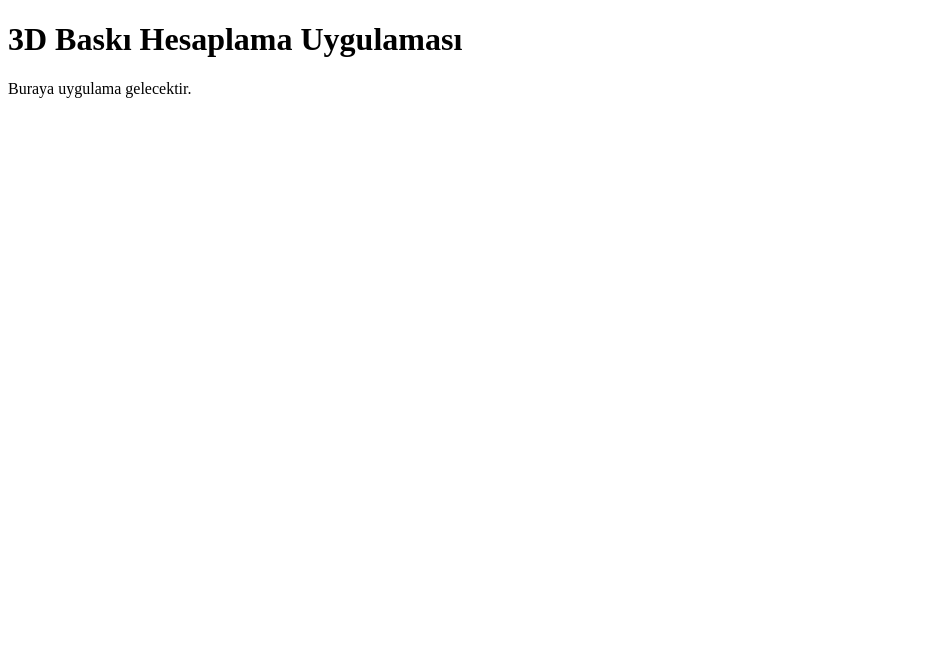
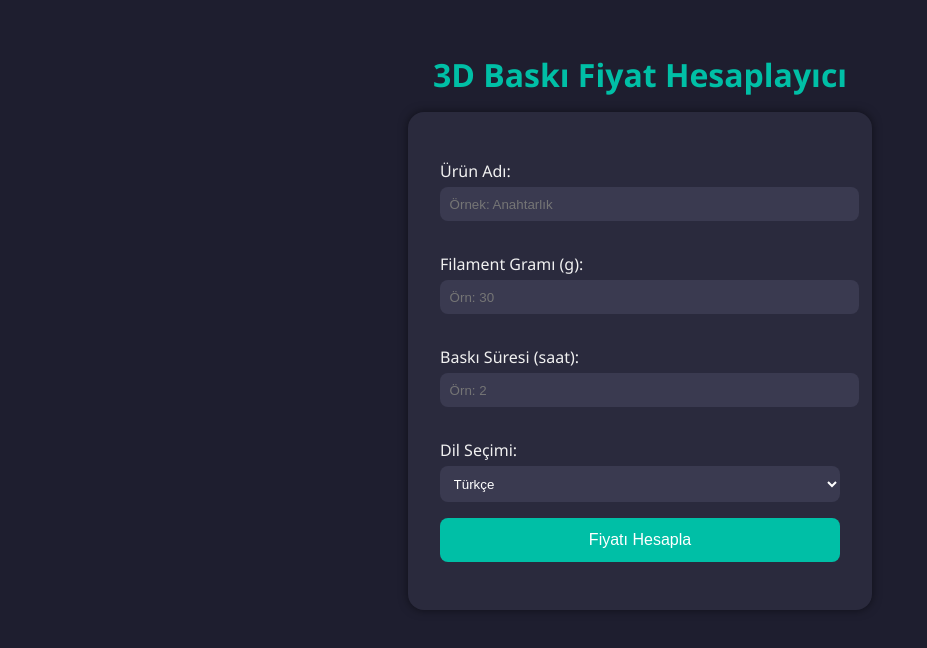
Before and after one commit to nika-3d/Printer-calculator, a plain HTML site: page index.html in a window 1280 px wide. Shown: the whole page, without its empty margins (0-927 px from the left). Drawn offline with Linux system fonts and the light colour scheme.

Commit message:
Add files via upload

```diff
--- a/index.html
+++ b/index.html
@@ -1,11 +1,106 @@
 <!DOCTYPE html>
-<html lang="en">
+<html lang="tr">
 <head>
-  <meta charset="UTF-8">
-  <title>3D Baskı Fiyat Hesaplama</title>
+  <meta charset="UTF-8" />
+  <meta name="viewport" content="width=device-width, initial-scale=1.0" />
+  <title>3D Baskı Fiyat Hesaplayıcı</title>
+  <style>
+    body {
+      background-color: #1e1e2f;
+      color: #f1f1f1;
+      font-family: 'Segoe UI', Tahoma, Geneva, Verdana, sans-serif;
+      margin: 0;
+      padding: 2rem;
+      display: flex;
+      flex-direction: column;
+      align-items: center;
+    }
+    h1 {
+      color: #00bfa6;
+      margin-bottom: 1rem;
+    }
+    .calculator {
+      background-color: #2a2a3d;
+      padding: 2rem;
+      border-radius: 1rem;
+      box-shadow: 0 0 10px rgba(0,0,0,0.5);
+      max-width: 400px;
+      width: 100%;
+    }
+    label {
+      display: block;
+      margin: 1rem 0 0.3rem;
+    }
+    input, select {
+      width: 100%;
+      padding: 0.6rem;
+      border: none;
+      border-radius: 0.5rem;
+      margin-bottom: 1rem;
+      background-color: #3a3a50;
+      color: #fff;
+    }
+    button {
+      width: 100%;
+      padding: 0.8rem;
+      background-color: #00bfa6;
+      border: none;
+      border-radius: 0.5rem;
+      color: white;
+      font-size: 1rem;
+      cursor: pointer;
+      transition: background 0.3s ease;
+    }
+    button:hover {
+      background-color: #009e8c;
+    }
+    .result {
+      margin-top: 1rem;
+      font-size: 1.2rem;
+      color: #ffd166;
+      text-align: center;
+    }
+  </style>
 </head>
 <body>
-  <h1>3D Baskı Hesaplama Uygulaması</h1>
-  <p>Buraya uygulama gelecektir.</p>
+  <h1>3D Baskı Fiyat Hesaplayıcı</h1>
+  <div class="calculator">
+    <label for="product">Ürün Adı:</label>
+    <input type="text" id="product" placeholder="Örnek: Anahtarlık" />
+
+    <label for="weight">Filament Gramı (g):</label>
+    <input type="number" id="weight" placeholder="Örn: 30" />
+
+    <label for="time">Baskı Süresi (saat):</label>
+    <input type="number" id="time" placeholder="Örn: 2" />
+
+    <label for="language">Dil Seçimi:</label>
+    <select id="language">
+      <option value="tr">Türkçe</option>
+      <option value="en">English</option>
+    </select>
+
+    <button onclick="calculatePrice()">Fiyatı Hesapla</button>
+    <div class="result" id="result"></div>
+  </div>
+
+  <script>
+    function calculatePrice() {
+      const weight = parseFloat(document.getElementById("weight").value);
+      const time = parseFloat(document.getElementById("time").value);
+      const language = document.getElementById("language").value;
+
+      if (isNaN(weight) || isNaN(time)) {
+        document.getElementById("result").innerText =
+          language === "tr" ? "Lütfen tüm alanları doldurun." : "Please fill all fields.";
+        return;
+      }
+
+      const price = (weight * 0.25) + (time * 5); // Basit formül
+
+      document.getElementById("result").innerText =
+        language === "tr" ? `Tahmini Fiyat: ₺${price.toFixed(2)}` : `Estimated Price: ₺${price.toFixed(2)}`;
+    }
+  </script>
 </body>
 </html>
```
